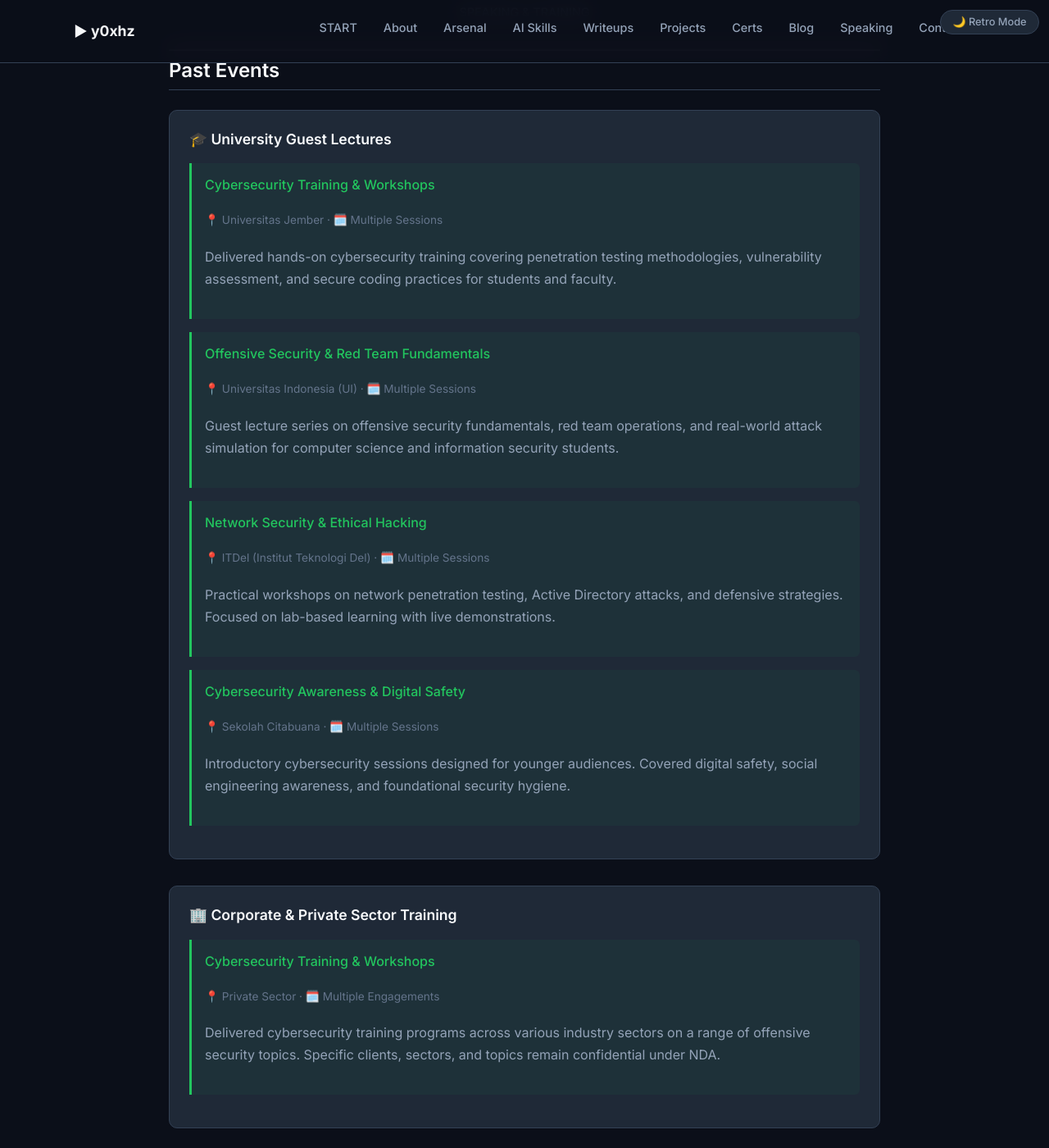
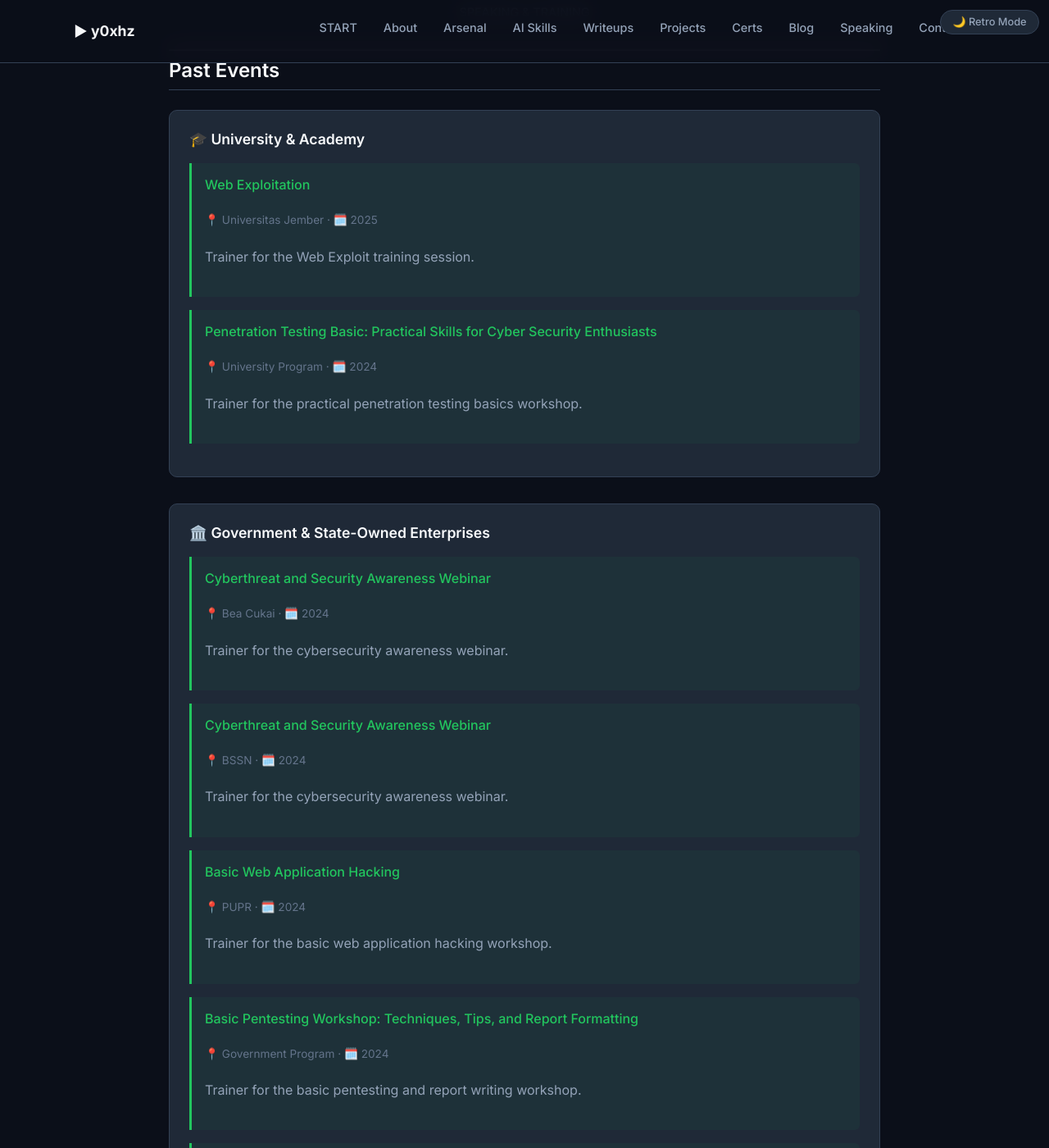
Before and after one commit to y0xhz/y0xhz.github.io, a Jekyll site: the page built from speaking.md, in a window 1280 px wide and 1400 px high, scrolled down 202 px. Shown: the whole window at 82% size. Built offline with Jekyll 4.4.1, drawn with Linux system fonts in a browser that asks for light colours; some of the changed text lies outside the part shown.

Commit message:
update speaking/training page with full experience history

```diff
--- a/speaking.md
+++ b/speaking.md
@@ -2,7 +2,7 @@
 layout: page
 title: "Speaking"
 subtitle: "<span class='retro-only'>NPC Quest Giver / Tavern Board</span><span class='pro-only'>Speaking</span>"
-description: "Speaking engagements, guest lectures, and available conference topics by y0xhz — Senior Penetration Tester and Red Team Operator."
+description: "Speaking engagements, guest lectures, and training sessions by y0xhz — Senior Penetration Tester and Red Team Operator."
 ---
 
 <div style="text-align: center; margin-bottom: 2rem;">
@@ -19,40 +19,126 @@ description: "Speaking engagements, guest lectures, and available conference top
 ## <span class="retro-only">✅ COMPLETED QUESTS</span><span class="pro-only">Past Events</span>
 
 <div class="quest-board">
-  <h3>🎓 University Guest Lectures</h3>
+  <h3>🎓 University & Academy</h3>
 
   <div class="quest-item">
-    <h4 style="color: var(--success); margin-top: 0;">Cybersecurity Training & Workshops</h4>
-    <p style="font-size: 0.85rem; color: var(--text-muted);">📍 Universitas Jember · 🗓️ Multiple Sessions</p>
-    <p>Delivered hands-on cybersecurity training covering penetration testing methodologies, vulnerability assessment, and secure coding practices for students and faculty.</p>
+    <h4 style="color: var(--success); margin-top: 0;">Web Exploitation</h4>
+    <p style="font-size: 0.85rem; color: var(--text-muted);">📍 Universitas Jember · 🗓️ 2025</p>
+    <p>Trainer for the Web Exploit training session.</p>
   </div>
 
   <div class="quest-item">
-    <h4 style="color: var(--success); margin-top: 0;">Offensive Security & Red Team Fundamentals</h4>
-    <p style="font-size: 0.85rem; color: var(--text-muted);">📍 Universitas Indonesia (UI) · 🗓️ Multiple Sessions</p>
-    <p>Guest lecture series on offensive security fundamentals, red team operations, and real-world attack simulation for computer science and information security students.</p>
-  </div>
-
-  <div class="quest-item">
-    <h4 style="color: var(--success); margin-top: 0;">Network Security & Ethical Hacking</h4>
-    <p style="font-size: 0.85rem; color: var(--text-muted);">📍 ITDel (Institut Teknologi Del) · 🗓️ Multiple Sessions</p>
-    <p>Practical workshops on network penetration testing, Active Directory attacks, and defensive strategies. Focused on lab-based learning with live demonstrations.</p>
-  </div>
-
-  <div class="quest-item">
-    <h4 style="color: var(--success); margin-top: 0;">Cybersecurity Awareness & Digital Safety</h4>
-    <p style="font-size: 0.85rem; color: var(--text-muted);">📍 Sekolah Citabuana · 🗓️ Multiple Sessions</p>
-    <p>Introductory cybersecurity sessions designed for younger audiences. Covered digital safety, social engineering awareness, and foundational security hygiene.</p>
+    <h4 style="color: var(--success); margin-top: 0;">Penetration Testing Basic: Practical Skills for Cyber Security Enthusiasts</h4>
+    <p style="font-size: 0.85rem; color: var(--text-muted);">📍 University Program · 🗓️ 2024</p>
+    <p>Trainer for the practical penetration testing basics workshop.</p>
   </div>
 </div>
 
 <div class="quest-board" style="margin-top: 2rem;">
-  <h3>🏢 Corporate & Private Sector Training</h3>
+  <h3>🏛️ Government & State-Owned Enterprises</h3>
 
   <div class="quest-item">
-    <h4 style="color: var(--success); margin-top: 0;">Cybersecurity Training & Workshops</h4>
-    <p style="font-size: 0.85rem; color: var(--text-muted);">📍 Private Sector · 🗓️ Multiple Engagements</p>
-    <p>Delivered cybersecurity training programs across various industry sectors on a range of offensive security topics. Specific clients, sectors, and topics remain confidential under NDA.</p>
+    <h4 style="color: var(--success); margin-top: 0;">Cyberthreat and Security Awareness Webinar</h4>
+    <p style="font-size: 0.85rem; color: var(--text-muted);">📍 Bea Cukai · 🗓️ 2024</p>
+    <p>Trainer for the cybersecurity awareness webinar.</p>
+  </div>
+
+  <div class="quest-item">
+    <h4 style="color: var(--success); margin-top: 0;">Cyberthreat and Security Awareness Webinar</h4>
+    <p style="font-size: 0.85rem; color: var(--text-muted);">📍 BSSN · 🗓️ 2024</p>
+    <p>Trainer for the cybersecurity awareness webinar.</p>
+  </div>
+
+  <div class="quest-item">
+    <h4 style="color: var(--success); margin-top: 0;">Basic Web Application Hacking</h4>
+    <p style="font-size: 0.85rem; color: var(--text-muted);">📍 PUPR · 🗓️ 2024</p>
+    <p>Trainer for the basic web application hacking workshop.</p>
+  </div>
+
+  <div class="quest-item">
+    <h4 style="color: var(--success); margin-top: 0;">Basic Pentesting Workshop: Techniques, Tips, and Report Formatting</h4>
+    <p style="font-size: 0.85rem; color: var(--text-muted);">📍 Government Program · 🗓️ 2024</p>
+    <p>Trainer for the basic pentesting and report writing workshop.</p>
+  </div>
+
+  <div class="quest-item">
+    <h4 style="color: var(--success); margin-top: 0;">Basic Hacking with Kali Linux</h4>
+    <p style="font-size: 0.85rem; color: var(--text-muted);">📍 Bank Kalteng · 🗓️ 2023</p>
+    <p>Trainer for the basic Kali Linux hacking workshop.</p>
+  </div>
+
+  <div class="quest-item">
+    <h4 style="color: var(--success); margin-top: 0;">Cybersecurity Fundamentals</h4>
+    <p style="font-size: 0.85rem; color: var(--text-muted);">📍 PT Pusri · 🗓️ 2023</p>
+    <p>Trainer for the cybersecurity fundamentals program.</p>
+  </div>
+
+  <div class="quest-item">
+    <h4 style="color: var(--success); margin-top: 0;">OSINT Operation Intermediate</h4>
+    <p style="font-size: 0.85rem; color: var(--text-muted);">📍 BSSN · 🗓️ 2023</p>
+    <p>Assistant Trainer for the intermediate OSINT operations course.</p>
+  </div>
+
+  <div class="quest-item">
+    <h4 style="color: var(--success); margin-top: 0;">OSINT Operation Basic</h4>
+    <p style="font-size: 0.85rem; color: var(--text-muted);">📍 BSSN · 🗓️ 2023</p>
+    <p>Assistant Trainer for the basic OSINT operations course.</p>
+  </div>
+
+  <div class="quest-item">
+    <h4 style="color: var(--success); margin-top: 0;">Penetration Testing Intermediate</h4>
+    <p style="font-size: 0.85rem; color: var(--text-muted);">📍 BSSN · 🗓️ 2023</p>
+    <p>Assistant Trainer for the intermediate penetration testing course.</p>
+  </div>
+
+  <div class="quest-item">
+    <h4 style="color: var(--success); margin-top: 0;">Penetration Testing Basic</h4>
+    <p style="font-size: 0.85rem; color: var(--text-muted);">📍 BSSN · 🗓️ 2023</p>
+    <p>Assistant Trainer for the basic penetration testing course.</p>
+  </div>
+</div>
+
+<div class="quest-board" style="margin-top: 2rem;">
+  <h3>🏢 Private Sector & Corporate</h3>
+
+  <div class="quest-item">
+    <h4 style="color: var(--success); margin-top: 0;">OSINT Operation Basic</h4>
+    <p style="font-size: 0.85rem; color: var(--text-muted);">📍 AHM · 🗓️ Oktober 2025</p>
+    <p>Assistant Trainer for the basic OSINT operations training.</p>
+  </div>
+
+  <div class="quest-item">
+    <h4 style="color: var(--success); margin-top: 0;">Red Team Operations</h4>
+    <p style="font-size: 0.85rem; color: var(--text-muted);">📍 PT Stealien · 🗓️ Agustus 2025</p>
+    <p>Trainer for the Red Team operations course.</p>
+  </div>
+
+  <div class="quest-item">
+    <h4 style="color: var(--success); margin-top: 0;">Cyberwolves Red Team Academy</h4>
+    <p style="font-size: 0.85rem; color: var(--text-muted);">📍 Hacktrace · 🗓️ 2025</p>
+    <p>Trainer for the Cyberwolves Red Team Academy program.</p>
+  </div>
+
+  <div class="quest-item">
+    <h4 style="color: var(--success); margin-top: 0;">A Beginner's Journey in Bug Bounties</h4>
+    <p style="font-size: 0.85rem; color: var(--text-muted);">📍 Workshop · 🗓️ 2024</p>
+    <p>Trainer for the beginner bug bounty workshop.</p>
+  </div>
+
+  <div class="quest-item">
+    <h4 style="color: var(--success); margin-top: 0;">MITRE ATT&CK</h4>
+    <p style="font-size: 0.85rem; color: var(--text-muted);">📍 PT BTPNS · 🗓️ 2024</p>
+    <p>Assistant Trainer for the MITRE ATT&CK framework training.</p>
+  </div>
+</div>
+
+<div class="quest-board" style="margin-top: 2rem;">
+  <h3>🎮 Community</h3>
+
+  <div class="quest-item">
+    <h4 style="color: var(--success); margin-top: 0;">Hacktrace Ranges Discord Community</h4>
+    <p style="font-size: 0.85rem; color: var(--text-muted);">📍 Discord · 🗓️ 2022 – Juli 2025</p>
+    <p>Host and Trainer for the Hacktrace Ranges Discord community.</p>
   </div>
 </div>
 
```
